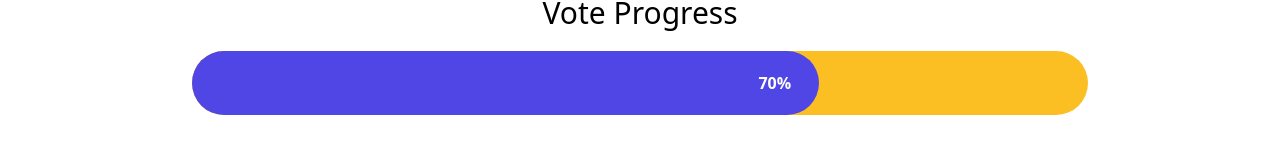
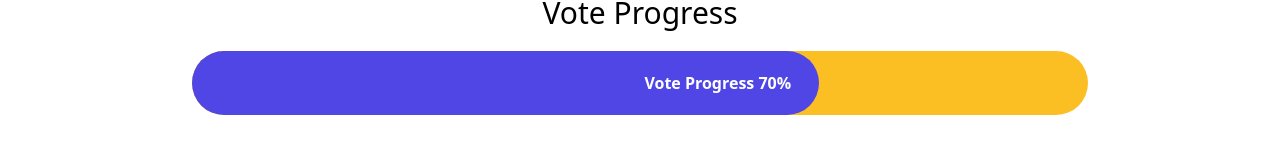
Before and after one commit to jrnesc/chariteazy, a React (Create React App) app in the folder frontend/: page /project in a window 1280 px wide. Shown: the part 461-623 px from the top of the page. Built offline with nearby package versions, Linux system fonts and the light colour scheme.

Commit message:
removing additional functions

```diff
--- a/frontend/src/components/VoteProgressBar.jsx
+++ b/frontend/src/components/VoteProgressBar.jsx
@@ -4,7 +4,7 @@ const VoteProgressBar = (props) => {
     const { completed } = props;
 
     const insideBarStyle = {
-        width: `${completed}%`,
+        width: `${completed < 30 ? 30 : completed}%`,
     }
 
     return (
@@ -14,7 +14,7 @@ const VoteProgressBar = (props) => {
                 style={insideBarStyle}
             >
                 <span className="text-white font-bold">
-                    {`${completed}%`}
+                    {`Vote Progress ${completed}%`}
                 </span>
             </div>
         </div>
```
